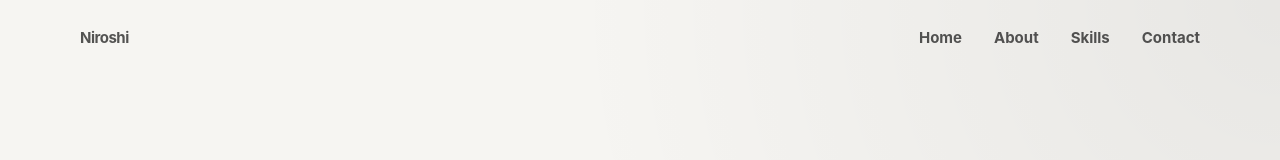
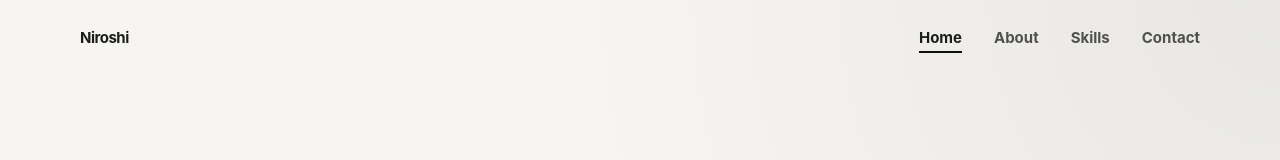
Before and after one commit to Shkaf77/Portfolio_web, a React (Vite) app: page / in a window 1280 px wide. Shown: the top 160 px of the page. Built offline with nearby package versions, Linux system fonts and the light colour scheme.

Commit message:
Changes in App.css

```diff
--- a/src/App.css
+++ b/src/App.css
@@ -63,6 +63,18 @@
 
 .navbar a:hover::after {
   width: 100%;
+}
+
+.navbar a.active {
+  opacity: 1;
+}
+
+.navbar a.active::after {
+  width: 100%;
+}
+
+.navbar .logo.active::after {
+  display: none;
 }
 
 /* HERO */
```
